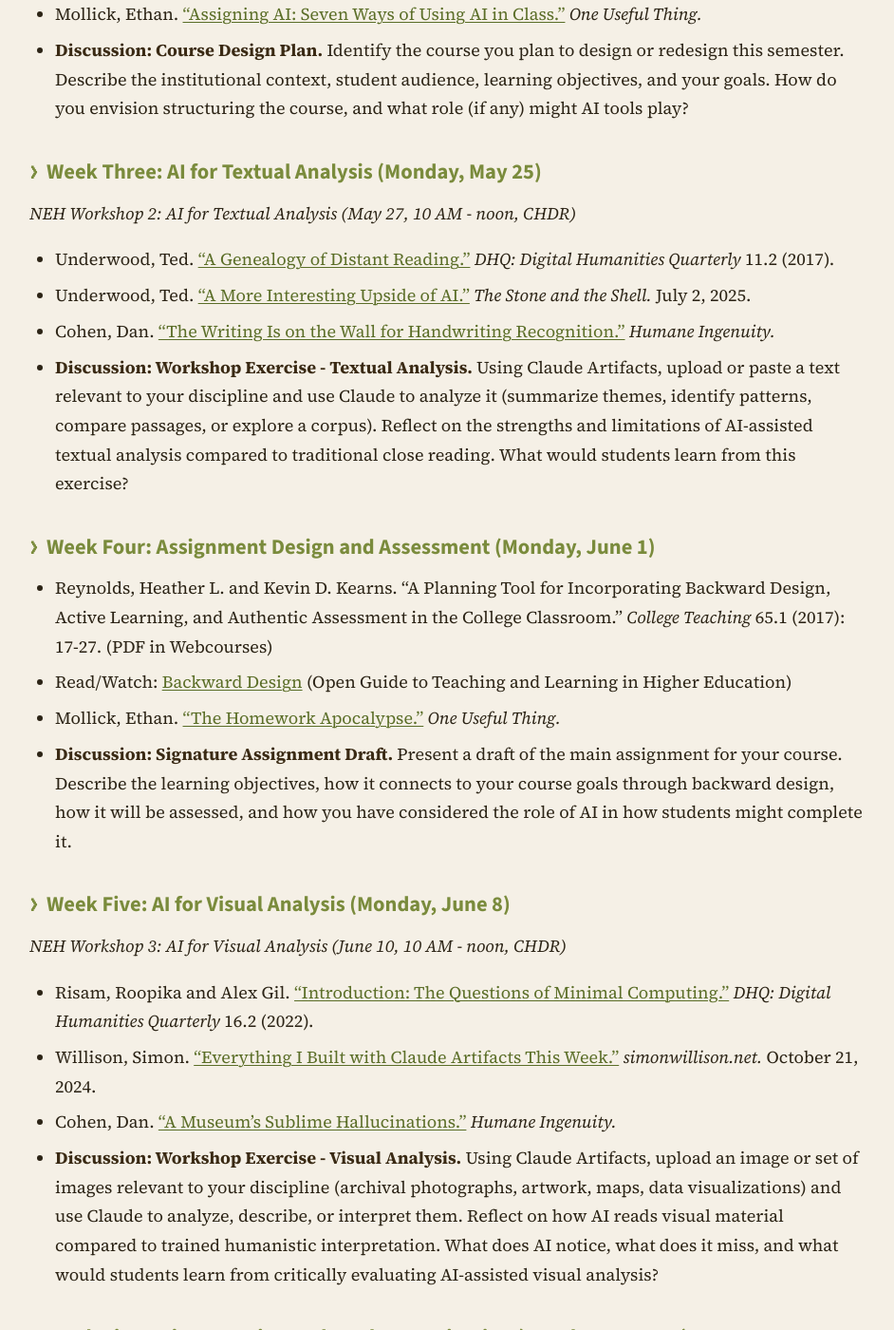
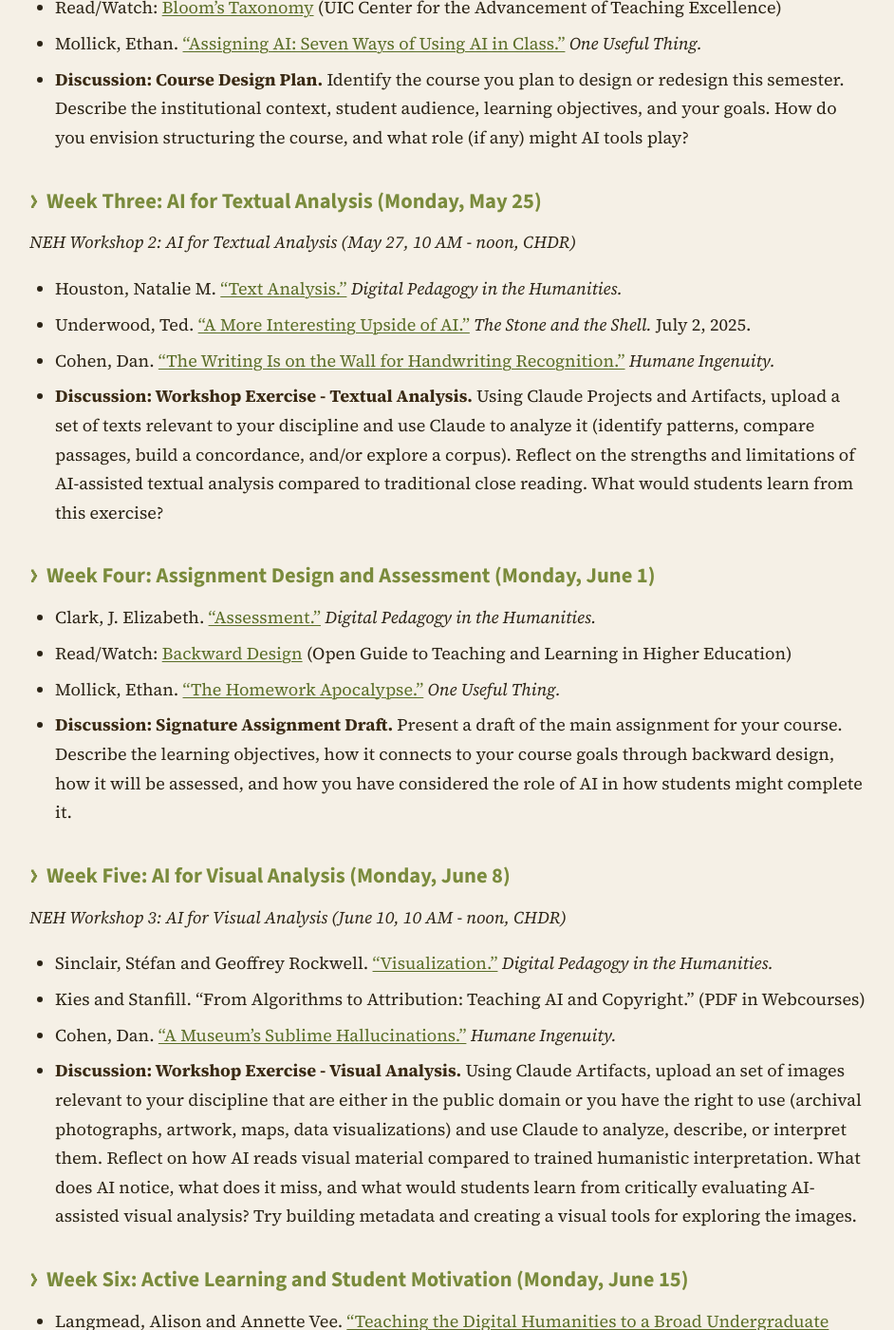
Before and after one commit to AMSUCF/InterdisciplinaryTeaching, a Jekyll site: the page built from index.md, in a window 1280 px wide and 1400 px high, scrolled down 6980 px. Shown: the whole window at 95% size, without its empty margins (168-1110 px from the left). Built offline with Jekyll 4.4.1, drawn with Linux system fonts in a browser that asks for light colours; some of the changed text lies outside the part shown.

Commit message:
updating readings

```diff
--- a/index.md
+++ b/index.md
@@ -131,14 +131,14 @@
 *NEH Workshop 1: Introducing AI for DH Pedagogy (May 13, 10 AM - noon, CHDR)*
 
 -   Locke, Brandon. ["Digital Humanities Pedagogy as Essential Liberal Education: A Framework for Curriculum Development."](https://www.digitalhumanities.org/dhq/vol/11/3/000303/000303.html) *DHQ: Digital Humanities Quarterly* 11.3 (2017).
--   Explore: [Guide to Teaching at UCF](https://fctl.ucf.edu/) (skim)
+-   Croxall, Brian and Diane K. Jakacki. ["What We Teach When We Teach DH."](https://dhdebates.gc.cuny.edu/read/what-we-teach-when-we-teach-dh/section/c2790674-f5bb-41b7-9938-a47a4d2fb308#intro) *What We Teach When We Teach DH.*
 -   Mollick, Ethan. ["My class required AI. Here's what I've learned so far."](https://www.oneusefulthing.org/p/my-class-required-ai-heres-what-ive) *One Useful Thing.*
 -   **Due: Activity Verification (Friday, May 15)**
 -   **Discussion: Introduce yourself and describe your teaching experience** (current or anticipated). What courses do you teach or hope to teach? What is your initial relationship with AI tools in your own work?
 
 ### Week Two: Learning Theories and Course Design (Monday, May 18)
 
--   Amineh, Roya Jafari and Hanieh Davatgari Asl. "Review of Constructivism and Social Constructivism." *Journal of Social Sciences, Literature and Languages* 1.1 (2015): 9-16. (PDF in Webcourses)
+-   Mahony, Simon, Julianne Nyhan, Melissa Terras and Ulrich Tiedau. ["Digital Humanities Pedagogy: Integrative Learning and New Ways of Thinking About Studying the Humanities."](https://www.dhi.ac.uk/books/dhc2014/digital-humanities-pedagogy/) *Proceedings of the Digital Humanities Congress 2014.*
 -   Brier, Stephen and Joshua Wilner. ["Teaching Digital Humanities for Transfer."](https://dhq.digitalhumanities.org/vol/12/2/000394/000394.html) *DHQ: Digital Humanities Quarterly* 12.2 (2018).
 -   Read/Watch: [Bloom's Taxonomy](https://teaching.uic.edu/cate-teaching-guides/syllabus-course-design/blooms-taxonomy-of-educational-objectives/) (UIC Center for the Advancement of Teaching Excellence)
 -   Mollick, Ethan. ["Assigning AI: Seven Ways of Using AI in Class."](https://www.oneusefulthing.org/p/assigning-ai-seven-ways-of-using) *One Useful Thing.*
@@ -148,14 +148,14 @@
 
 *NEH Workshop 2: AI for Textual Analysis (May 27, 10 AM - noon, CHDR)*
 
--   Underwood, Ted. ["A Genealogy of Distant Reading."](https://digitalhumanities.org/dhq/vol/11/2/000317/000317.html) *DHQ: Digital Humanities Quarterly* 11.2 (2017).
+-   Houston, Natalie M. ["Text Analysis."](https://digitalpedagogy.hcommons.org/keyword/Text-Analysis/) *Digital Pedagogy in the Humanities.*
 -   Underwood, Ted. ["A More Interesting Upside of AI."](https://tedunderwood.com/2025/07/02/a-more-interesting-upside-of-ai/) *The Stone and the Shell.* July 2, 2025.
 -   Cohen, Dan. ["The Writing Is on the Wall for Handwriting Recognition."](https://newsletter.dancohen.org/archive/the-writing-is-on-the-wall-for-handwriting-recognition/) *Humane Ingenuity.*
--   **Discussion: Workshop Exercise - Textual Analysis.** Using Claude Artifacts, upload or paste a text relevant to your discipline and use Claude to analyze it (summarize themes, identify patterns, compare passages, or explore a corpus). Reflect on the strengths and limitations of AI-assisted textual analysis compared to traditional close reading. What would students learn from this exercise?
+-   **Discussion: Workshop Exercise - Textual Analysis.** Using Claude Projects and Artifacts, upload a set of texts relevant to your discipline and use Claude to analyze it (identify patterns, compare passages, build a concordance, and/or explore a corpus). Reflect on the strengths and limitations of AI-assisted textual analysis compared to traditional close reading. What would students learn from this exercise?
 
 ### Week Four: Assignment Design and Assessment (Monday, June 1)
 
--   Reynolds, Heather L. and Kevin D. Kearns. "A Planning Tool for Incorporating Backward Design, Active Learning, and Authentic Assessment in the College Classroom." *College Teaching* 65.1 (2017): 17-27. (PDF in Webcourses)
+-   Clark, J. Elizabeth. ["Assessment."](https://digitalpedagogy.hcommons.org/keyword/Assessment/) *Digital Pedagogy in the Humanities.*
 -   Read/Watch: [Backward Design](https://pressbooks.pub/etsu/chapter/understanding-by-design-ubd-and-the-backward-design-framework/) (Open Guide to Teaching and Learning in Higher Education)
 -   Mollick, Ethan. ["The Homework Apocalypse."](https://www.oneusefulthing.org/p/the-homework-apocalypse) *One Useful Thing.*
 -   **Discussion: Signature Assignment Draft.** Present a draft of the main assignment for your course. Describe the learning objectives, how it connects to your course goals through backward design, how it will be assessed, and how you have considered the role of AI in how students might complete it.
@@ -164,14 +164,14 @@
 
 *NEH Workshop 3: AI for Visual Analysis (June 10, 10 AM - noon, CHDR)*
 
--   Risam, Roopika and Alex Gil. ["Introduction: The Questions of Minimal Computing."](https://www.digitalhumanities.org/dhq/vol/16/2/000646/000646.html) *DHQ: Digital Humanities Quarterly* 16.2 (2022).
--   Willison, Simon. ["Everything I Built with Claude Artifacts This Week."](https://simonwillison.net/2024/Oct/21/claude-artifacts/) *simonwillison.net.* October 21, 2024.
+-   Sinclair, Stéfan and Geoffrey Rockwell. ["Visualization."](https://digitalpedagogy.hcommons.org/keyword/Visualization) *Digital Pedagogy in the Humanities.*
+-   Kies and Stanfill. "From Algorithms to Attribution: Teaching AI and Copyright." (PDF in Webcourses)
 -   Cohen, Dan. ["A Museum's Sublime Hallucinations."](https://newsletter.dancohen.org/archive/a-museums-sublime-hallucinations) *Humane Ingenuity.*
--   **Discussion: Workshop Exercise - Visual Analysis.** Using Claude Artifacts, upload an image or set of images relevant to your discipline (archival photographs, artwork, maps, data visualizations) and use Claude to analyze, describe, or interpret them. Reflect on how AI reads visual material compared to trained humanistic interpretation. What does AI notice, what does it miss, and what would students learn from critically evaluating AI-assisted visual analysis?
+-   **Discussion: Workshop Exercise - Visual Analysis.** Using Claude Artifacts, upload an set of images relevant to your discipline that are either in the public domain or you have the right to use (archival photographs, artwork, maps, data visualizations) and use Claude to analyze, describe, or interpret them. Reflect on how AI reads visual material compared to trained humanistic interpretation. What does AI notice, what does it miss, and what would students learn from critically evaluating AI-assisted visual analysis? Try building metadata and creating a visual tools for exploring the images.
 
 ### Week Six: Active Learning and Student Motivation (Monday, June 15)
 
--   Savonick, Danica. ["Teaching DH on a Shoestring: Minimalist Digital Humanities Pedagogy."](https://cuny.manifoldapp.org/read/teaching-dh-on-a-shoestring-minimalist-digital-humanities-pedagogy/section/c9b61bdc-77a6-4283-9a01-5aab70730508) *The Journal of Interactive Technology and Pedagogy* 21 (2022).
+-   Langmead, Alison and Annette Vee. ["Teaching the Digital Humanities to a Broad Undergraduate Population."](https://dhdebates.gc.cuny.edu/read/what-we-teach-when-we-teach-dh/section/62f66e44-1e01-495a-a9a5-6880682381e6#ch03) *What We Teach When We Teach DH*
 -   Prince, Alanna and Cara Marta Messina. ["Black Digital Humanities for the Rising Generation."](https://dhq.digitalhumanities.org/vol/16/3/000645/000645.html) *DHQ: Digital Humanities Quarterly* 16.3 (2022).
 -   Mollick, Ethan. ["Using AI to Make Teaching Easier and More Impactful."](https://www.oneusefulthing.org/p/using-ai-to-make-teaching-easier) *One Useful Thing.*
 -   Cohen, Dan. ["Books Are Big AI's Achilles' Heel."](https://newsletter.dancohen.org/archive/humane-ingenuity-53-books-are-big-ais-achilles-heel) *Humane Ingenuity.*
@@ -187,29 +187,26 @@
 -   Cohen, Dan. ["The Index and the Vector."](https://newsletter.dancohen.org/archive/the-index-and-the-vector) *Humane Ingenuity.*
 -   **Discussion: Workshop Exercise - Machine Learning and Code.** Using Claude Code Web, build a small interactive project relevant to your discipline (a text analysis tool, a timeline, a quiz, a data explorer). No prior coding experience is required. Reflect on the experience of co-authoring code with AI and what this means for humanities pedagogy. *(This week marks the transition from Claude Artifacts to Claude Code Web for exercises.)*
 
-### Week Eight: The Syllabus as Document (Monday, June 29)
+### Week Eight: Imagining the Syllabus (Monday, June 29)
 
--   Orr et al. "The Syllabus as Curriculum." (PDF in Webcourses)
--   Palmer, Carole L. et al. ["Foundations of Data Curation: The Pedagogy and Practice of 'Purposeful Work' with Research Data."](https://www.archivejournal.net/essays/foundations-of-data-curation-the-pedagogy-and-practice-of-purposeful-work-with-research-data/) *Archive Journal* 3 (2013).
+-   Cohen, Scott. ["Digital Humanities across the Curriculum, or How to Wear the Digital Halo."](https://dhdebates.gc.cuny.edu/read/what-we-teach-when-we-teach-dh/section/92790007-c160-434a-9ac8-bc16514354c9#ch09) *What We Teach When We Teach DH*
+-   McGinn, Emily and Lauren Coats. ["Born-Pedagogical DH: Learning While Teaching"](https://dhdebates.gc.cuny.edu/read/what-we-teach-when-we-teach-dh/section/cf1ea393-3133-4f7e-a588-87d8c9e53ab8#ch01) *What We Teach When We Teach DH*
 -   Mollick, Ethan. ["Democratizing the Future of Education."](https://www.oneusefulthing.org/p/democratizing-the-future-of-education) *One Useful Thing.*
 -   **Due: Signature Assignment (final version with rubric)**
 
-### Week Nine: Copyright, Accessibility, and Inclusive Design (Monday, July 6)
+### Week Nine: Playful, Accessible, and Inclusive Design (Monday, July 6)
 
 *NEH Workshop 5: Playful Approaches and Creative Code (July 8, 10 AM - noon, CHDR)*
 
--   Kies and Stanfill. "From Algorithms to Attribution: Teaching AI and Copyright." (PDF in Webcourses)
 -   Johnson, Emily K. and Anastasia Salter. "Designing Playfully for a Distant Future." *Playful Pedagogy in the Pandemic: Pivoting to Game-Based Learning* (Routledge, 2022). (PDF in Webcourses)
 -   ["Universal Design for Learning: Pleasure, Accessibility, and the Radical Possibilities of Good Design."](https://vp.commons.gc.cuny.edu/2023/03/20/universal-design-for-learning-pleasure-accessibility-and-the-radical-possibilities-of-good-design/) *Visible Pedagogy*, CUNY Graduate Center. March 20, 2023.
--   Watch: [UDL at a Glance](https://www.youtube.com/watch?v=bDvKnY0g6e4) (CAST)
 -   Explore: [UCF Digital Accessibility Guides](https://www.ucf.edu/accessibility/digital-accessibility-guides/) (skim)
 -   Mollick, Ethan. ["15 Times to Use AI, and 5 Not To."](https://www.oneusefulthing.org/p/15-times-to-use-ai-and-5-not-to) *One Useful Thing.*
 -   **Discussion: Workshop Exercise - Playful Approaches and Creative Code.** This exercise connects to the workshop's focus on copyright, accessibility, and playful pedagogy in AI adoption. Using Claude Code Web, draft an AI policy statement for your course syllabus that addresses copyright and attribution for AI-generated content. Then critically evaluate it: how does it address copyright, accessibility, equity of access to AI tools, and the labor behind the models? Apply UDL principles to consider whether your course design offers multiple means of engagement, representation, and action/expression.
 
 ### Week Ten: Interdisciplinarity and the Academic Job Market (Monday, July 13)
 
--   Gallon, Kim. ["Making a Case for the Black Digital Humanities."](https://dhdebates.gc.cuny.edu/read/untitled/section/fa10e2e1-0c3d-4519-a958-d823aac989eb) *Debates in the Digital Humanities 2016* (University of Minnesota Press).
--   Clement, Tanya. "Multiliteracies in the Undergraduate Digital Humanities Curriculum." *Digital Humanities Pedagogy* (2012). (PDF in Webcourses)
+-   Hopwood, Elizabeth and Kyle Roberts. ["What's the Value of a Gradaute Digital Humanities Degree?"](https://dhdebates.gc.cuny.edu/read/what-we-teach-when-we-teach-dh/section/dd8cbf70-d959-4634-88d0-ec236087dd81#ch12) *What We Teach When We Teach DH*
 -   ["Writing a Strong Teaching Philosophy Statement in a Job Search."](https://www.insidehighered.com/opinion/career-advice/seeking-faculty-job/2024/02/15/writing-strong-teaching-philosophy-statement) *Inside Higher Ed.* February 15, 2024.
 -   Cohen, Dan. ["AI and Libraries, Archives, and Museums, Loosely Coupled."](https://newsletter.dancohen.org/archive/ai-and-libraries-archives-and-museums-loosely-coupled) *Humane Ingenuity.*
 -   **Due: Course Syllabus (final version)**
```
Also changed, not shown: other parts of index.md (+2 -2 lines).
